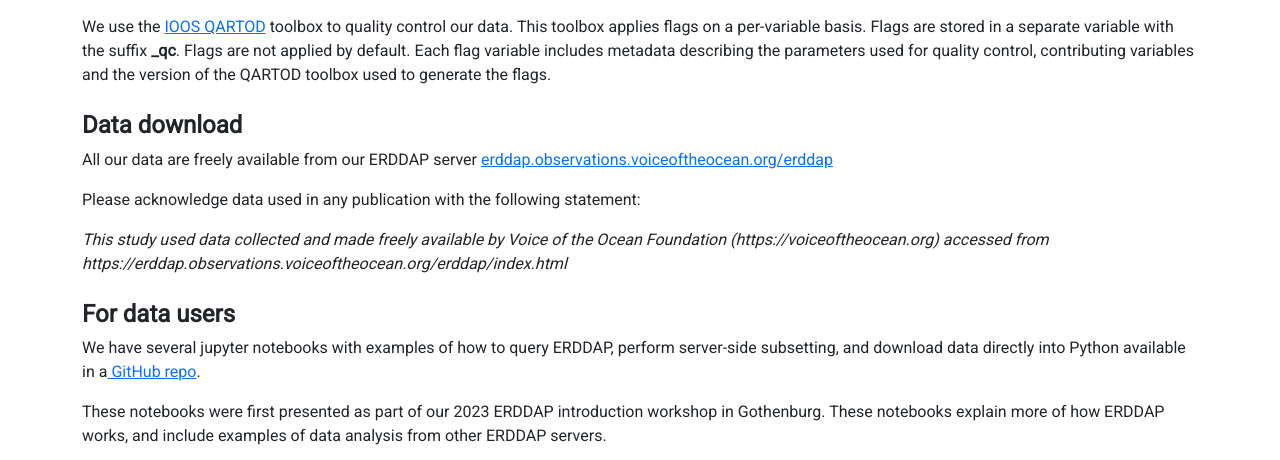
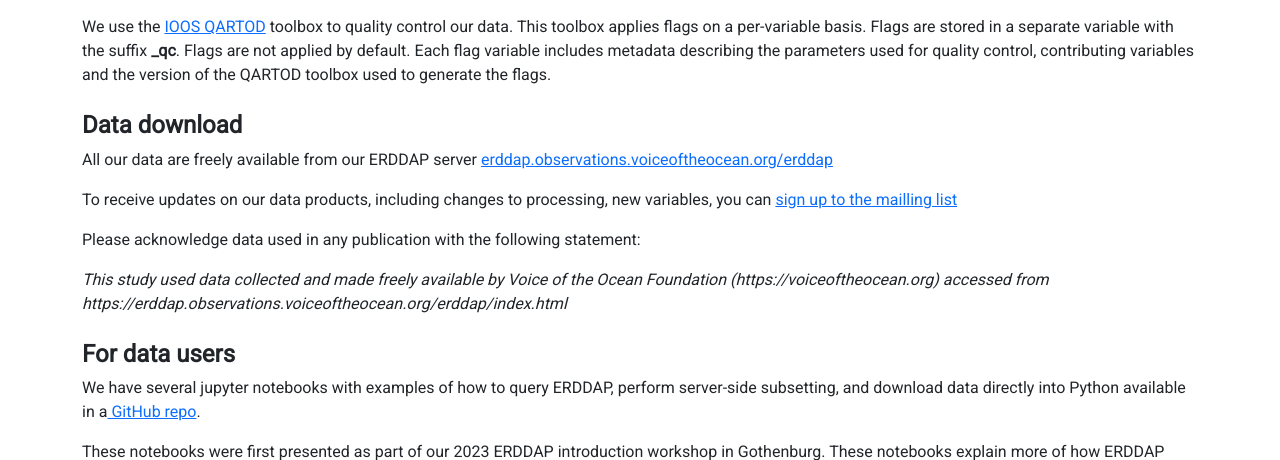
Before and after one commit to voto-ocean-knowledge/voto-web, a Flask app: page /data in a window 1280 px wide. Shown: the part 147-607 px from the top of the page. Run offline with Flask 3, Linux system fonts and the light colour scheme; parts of the project's set-up code (start-up, migrations or seed data) failed here and were passed over; some libraries are stand-ins or nearby versions.

Commit message:
add link to mailing list

```diff
--- a/voto/app.py
+++ b/voto/app.py
@@ -41,12 +41,11 @@ def configure():
 
 
 def register_blueprints():
-    from voto.views import home_views, mission_views, platform_views, form_views
+    from voto.views import home_views, mission_views, platform_views
 
     app.register_blueprint(home_views.blueprint)
     app.register_blueprint(mission_views.blueprint)
     app.register_blueprint(platform_views.blueprint)
-    app.register_blueprint(form_views.blueprint)
 
 
 if __name__ == "__main__":
--- a/voto/templates/home/data.html
+++ b/voto/templates/home/data.html
@@ -28,6 +28,7 @@
         <p>
         All our data are freely available from our ERDDAP server <a href = "https://erddap.observations.voiceoftheocean.org/erddap/index.html">erddap.observations.voiceoftheocean.org/erddap </a>
         </p>
+        <p>To receive updates on our data products, including changes to processing, new variables, you can <a href="https://voiceoftheocean.org/observations-portal-data-updates">sign up to the mailling list</a></p>
         <p>
         Please acknowledge data used in any publication with the following statement: </p>
 
```
